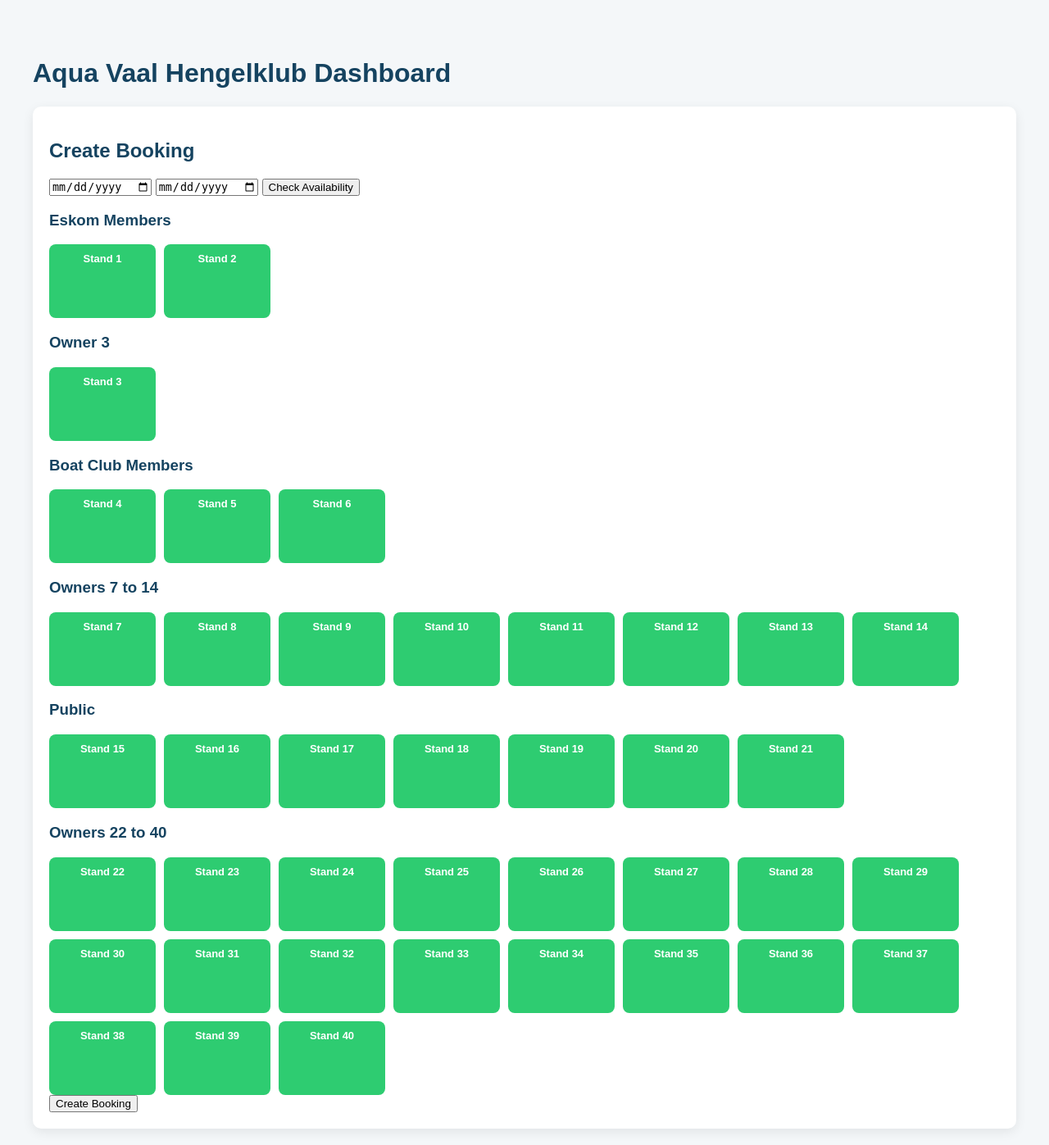
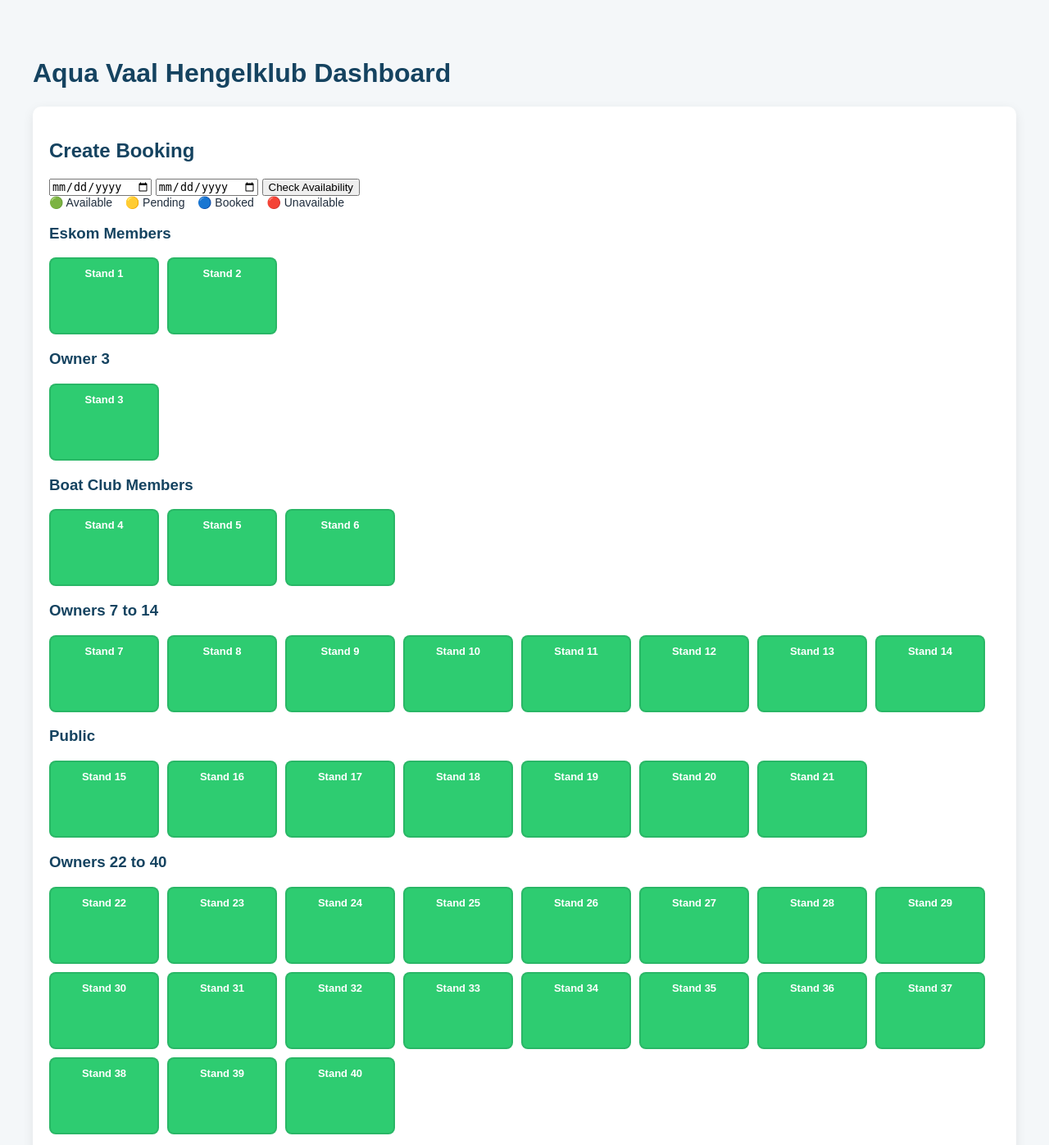
Before and after one commit to GoggaWilma/aquavaal-booking, a Django app: page / in a window 1280 px wide. Shown: the top 1397 px of the page at 82% size. Run offline with Django 5.2, Linux system fonts and the light colour scheme; the visitor is signed in with stand-in values (Sample User, id 1).

Commit message:
Final dashboard UX with hover + locked tiles

```diff
--- a/bookings/templates/dashboard.html
+++ b/bookings/templates/dashboard.html
@@ -45,16 +45,40 @@
             font-size: 13px;
             font-weight: bold;
             position: relative;
+            border: 2px solid rgba(0,0,0,0.1);
         }
 
-        .stand-available { background: #2ECC71; color: white; cursor: pointer; }
-        .stand-booked { background: #3498DB; color: white; cursor: not-allowed; opacity:0.8; }
-        .stand-pending { background: #F4D03F; color: black; cursor: not-allowed; opacity:0.8; }
-        .stand-unavailable { background: #E74C3C; color: white; cursor: not-allowed; opacity:0.8; }
+        /* 🟢 AVAILABLE */
+        .stand-available {
+            background: #2ECC71;
+            color: white;
+            cursor: pointer;
+        }
+
+        /* 🔵 BOOKED */
+        .stand-booked {
+            background: #1F618D;
+            color: white;
+            cursor: not-allowed;
+        }
+
+        /* 🟡 PENDING */
+        .stand-pending {
+            background: #F1C40F;
+            color: black;
+            cursor: not-allowed;
+        }
+
+        /* 🔴 UNAVAILABLE */
+        .stand-unavailable {
+            background: #C0392B;
+            color: white;
+            cursor: not-allowed;
+        }
 
         .stand-selected {
             border: 3px solid #154360;
-            box-shadow: 0 0 10px rgba(0,0,0,0.2);
+            box-shadow: 0 0 10px rgba(0,0,0,0.25);
         }
 
         .stand-name {
@@ -87,6 +111,11 @@
             opacity: 1;
         }
 
+        .legend {
+            margin-bottom: 15px;
+            font-size: 14px;
+        }
+
     </style>
 </head>
 
@@ -96,6 +125,7 @@
     <h1>Aqua Vaal Hengelklub Dashboard</h1>
 
     <div class="section">
+
         <h2>Create Booking</h2>
 
         <form method="get">
@@ -110,12 +140,20 @@
         </div>
         {% endif %}
 
+        <div class="legend">
+            🟢 Available &nbsp;&nbsp;
+            🟡 Pending &nbsp;&nbsp;
+            🔵 Booked &nbsp;&nbsp;
+            🔴 Unavailable
+        </div>
+
         <form method="post">
             {% csrf_token %}
             <input type="hidden" name="stand" id="selected-stand-id" value="{{ selected_stand_id }}">
 
             {% for section_name, stand_numbers in stand_sections %}
                 <h3>{{ section_name }}</h3>
+
                 <div class="stand-grid">
 
                 {% for number in stand_numbers %}
@@ -175,8 +213,10 @@
                 </div>
             {% endfor %}
 
+            <br>
             <button type="submit">Create Booking</button>
         </form>
+
     </div>
 
 </div>
@@ -189,13 +229,19 @@
     };
 
     function selectStandByNumber(standNumber) {
+
         const tile = document.querySelector(`[data-stand-number="${standNumber}"]`);
 
-        if (!tile || !tile.classList.contains("stand-available")) return;
+        if (!tile || !tile.classList.contains("stand-available")) {
+            return;
+        }
 
         document.getElementById("selected-stand-id").value = standMap[standNumber];
 
-        document.querySelectorAll(".stand-available").forEach(t => t.classList.remove("stand-selected"));
+        document.querySelectorAll(".stand-available").forEach(t => {
+            t.classList.remove("stand-selected");
+        });
+
         tile.classList.add("stand-selected");
 
         const url = new URL(window.location.href);
```
